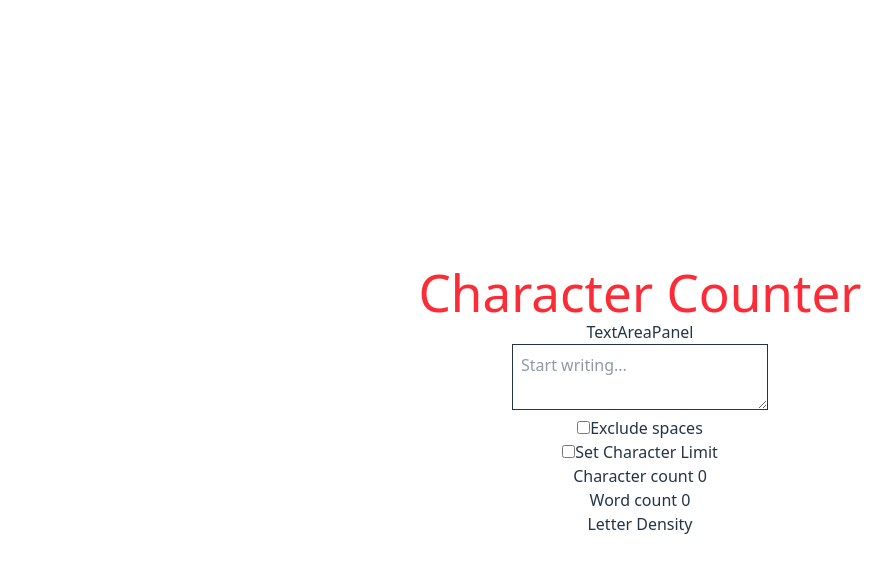
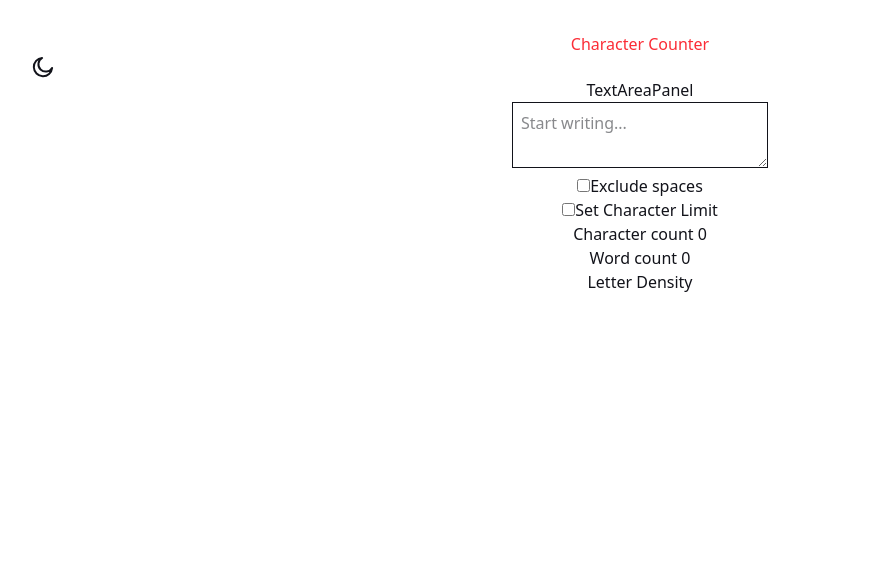
Before and after one commit to xaviguasch/character-counter-fm-app-jia-xavi-collab, a React (Vite) app: page / in a window 1280 px wide. Shown: the top 572 px of the page, without its empty margins (0-892 px from the left). Built offline with nearby package versions, Linux system fonts and the light colour scheme.

Commit message:
Add sun/moon icons, useTheme hook, and basic theme styles in index.css

```diff
--- a/src/App.jsx
+++ b/src/App.jsx
@@ -1,7 +1,10 @@
 import { useState } from "react";
 
+import { useTheme } from "./hooks/useTheme";
 import LetterDensity from "./components/LetterDensity";
 import TextAreaPanel from "./components/TextAreaPanel";
+import iconMoon from "./assets/icon-moon.svg";
+import iconSun from "./assets/icon-sun.svg";
 
 import "./App.css";
 
@@ -13,11 +16,28 @@ function App() {
   const [showLimitAlert, setShowLimitAlert] = useState(false);
   const [charLimitNum, setCharLimitNum] = useState(50);
 
+  const { theme, toggleTheme } = useTheme();
+
   const charCount = areSpacesExcluded
     ? text.replace(/\s/g, "").length
     : text.length;
 
   const wordCount = text.trim() ? text.trim().split(/\s+/).length : 0;
+
+  // Code of Jia:
+  // function calcReadingTime(numOfWords) {
+  //   const averageWPM = 250;
+
+  //   const minutes = numOfWords / averageWPM;
+
+  //   if (minutes < 1) {
+  //     return "< 1 minute";
+  //   }
+
+  //   return `${Math.ceil(minutes)} min`;
+  // }
+
+  // const readingTime = calcReadingTime(wordCount);
 
   const WORDS_PER_MINUTE = 250;
 
@@ -54,7 +74,13 @@ function App() {
 
   return (
     <div>
-      <h1 className="text-red-500">Character Counter</h1>
+      <div>
+        <h1 className="text-red-500">Character Counter</h1>
+        <img
+          src={theme === "dark" ? iconSun : iconMoon}
+          onClick={toggleTheme}
+        />
+      </div>
 
       <TextAreaPanel
         text={text}
@@ -66,6 +92,7 @@ function App() {
         onSetIsThereCharLimit={setIsThereCharLimit}
         charLimitNum={charLimitNum}
         onSetCharLimitNum={setCharLimitNum}
+        readingTime={readingTime}
       />
 
       {text && <p>Aprox. reading time {totalReadingTime}</p>}
--- /dev/null
+++ b/src/hooks/useTheme.js
@@ -0,0 +1,21 @@
+import { useState, useEffect } from "react";
+
+export const useTheme = () => {
+  const [theme, setTheme] = useState(
+    () => localStorage.getItem("theme") || "light",
+  );
+
+  useEffect(() => {
+    const root = window.document.documentElement;
+
+    root.classList.remove("light", "dark");
+    root.classList.add(theme);
+    localStorage.setItem("theme", theme);
+  }, [theme]);
+
+  const toggleTheme = () => {
+    setTheme((prevTheme) => (prevTheme === "light" ? "dark" : "light"));
+  };
+
+  return { theme, toggleTheme };
+};
--- a/src/index.css
+++ b/src/index.css
@@ -1,4 +1,4 @@
-@import "tailwindcss";
+/* @import "tailwindcss";
 
 @tailwind base;
 @tailwind components;
@@ -72,3 +72,59 @@ button:focus-visible {
     background-color: #f9f9f9;
   }
 }
+
+.progress[value] {
+  -webkit-appearance: none;
+  appearance: none;
+
+  width: 100%;
+  height: 12px;
+}
+
+.progress[value]::-webkit-progress-bar {
+  background-color: rgba(33, 34, 44, 0.2);
+  border-radius: 10px;
+  box-shadow: 0 2px 5px rgba(0, 0, 0, 0.25) inset;
+}
+
+.progress[value]::-webkit-progress-value {
+  border-radius: 10px;
+  background-color: #d3a0fa;
+} */
+
+@import "tailwindcss";
+
+:root {
+  --color-white: #ffffff;
+  --color-neutral-100: #f2f2f7;
+  --color-neutral-200: #e4e4ef;
+  --color-neutral-700: #2a2b37;
+  --color-neutral-900: #12131a;
+
+  --color-purple-400: #d3a0fa;
+  --color-yellow-500: #ff9f00;
+  --color-orange-500: #fe8159;
+}
+
+@theme {
+  --color-background: var(--color-white);
+  --color-text1: var(--color-neutral-900);
+  --color-text2: var(--color-neutral-700);
+  --color-purple: var(--color-purple-400);
+  --color-yellow: var(--color-yellow-500);
+  --color-orange: var(--color-orange-500);
+}
+
+.dark {
+  --color-background: var(--color-neutral-900);
+  --color-text1: var(--color-neutral-100);
+  --color-text2: var(--color-neutral-200);
+  --color-purple: var(--color-purple-400);
+  --color-yellow: var(--color-yellow-500);
+  --color-orange: var(--color-orange-500);
+}
+
+body {
+  background-color: var(--color-background);
+  color: var(--color-text1);
+}
```
Also changed, not shown: src/assets/icon-moon.svg (added), src/assets/icon-sun.svg (added).
